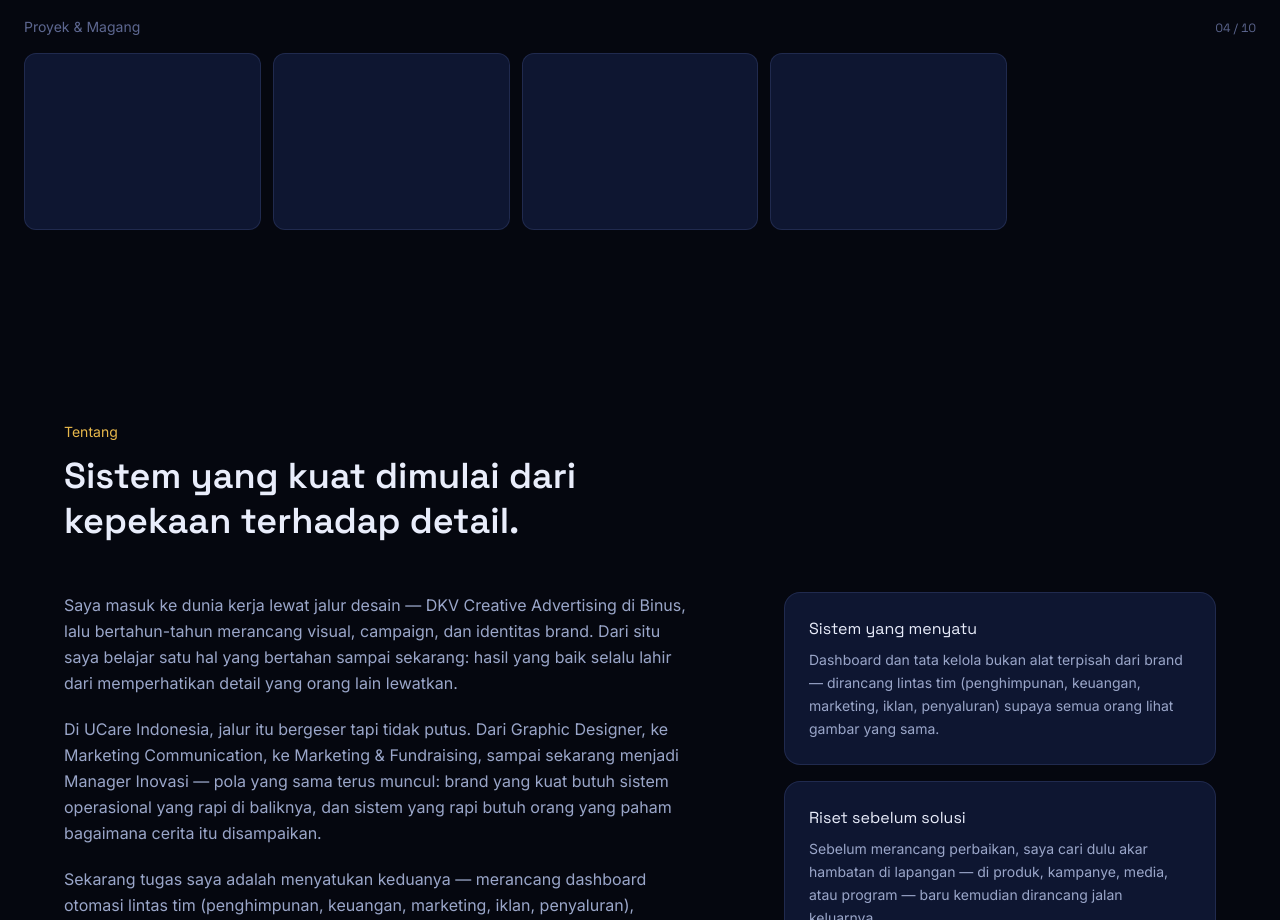
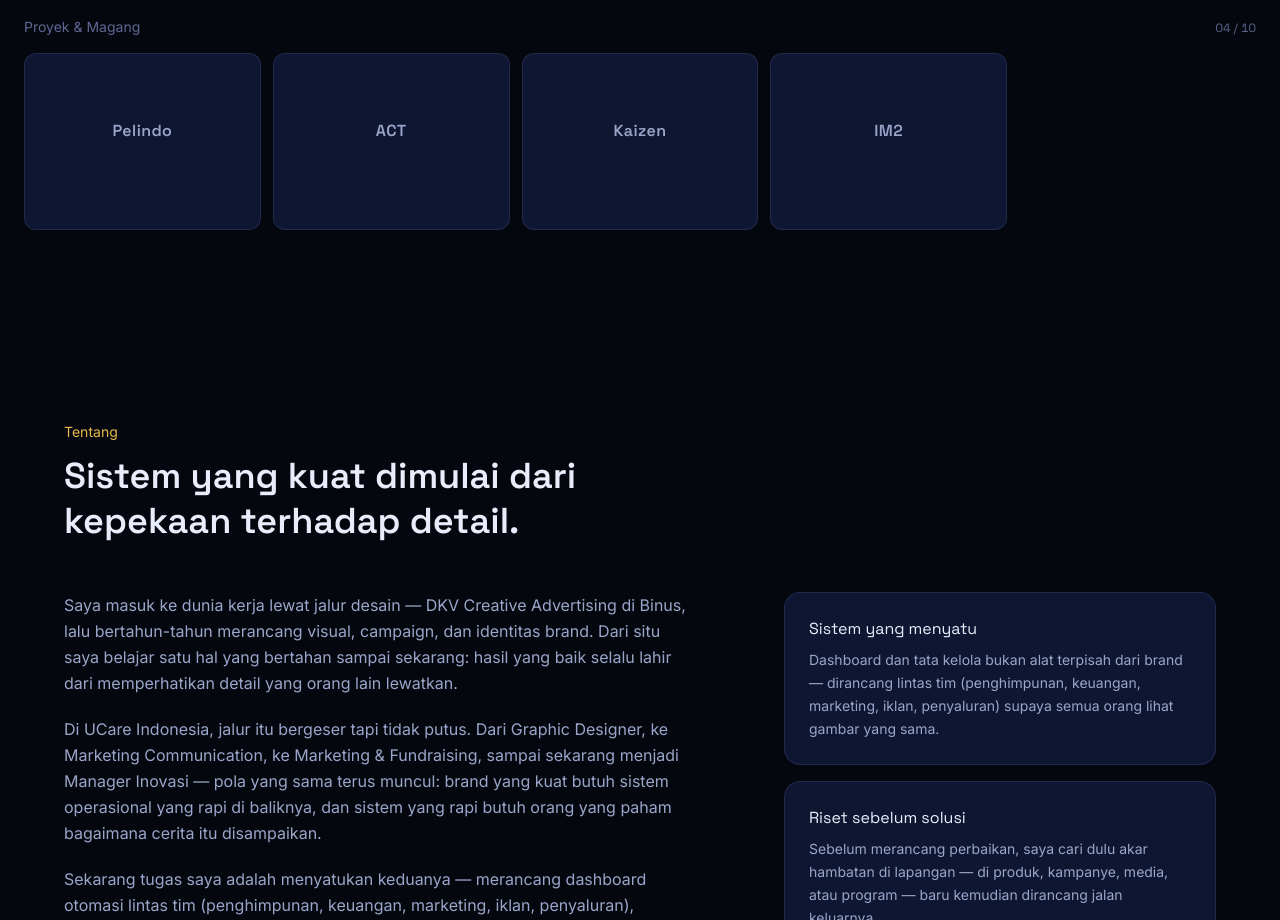
Before and after one commit to theartivator/cv-ihsanuddin, a React (Vite) app: page / in a window 1280 px wide. Shown: the part 3620-4540 px from the top of the page. Built offline with nearby package versions, Linux system fonts and the light colour scheme.

Commit message:
Redesign Trajectory: 3-column layout (kerja/pendidikan/pelatihan) + logo wall proyek & magang

```diff
--- a/src/data/content.js
+++ b/src/data/content.js
@@ -103,10 +103,10 @@
 ];
 
 export const projectsInternship = [
-  { org: "PT. Menara Maritim Indonesia (Pelindo)", period: "2023 — 2024" },
-  { org: "Disaster Management Institute of Indonesia (ACT)", period: "2018" },
-  { org: "PT. Kaizen Konsultan", period: "2017" },
-  { org: "PT. Indosat Mega Media, Jakarta", period: "2016" },
+  { org: "PT. Menara Maritim Indonesia (Pelindo)", short: "Pelindo", period: "2023 — 2024" },
+  { org: "Disaster Management Institute of Indonesia (ACT)", short: "ACT", period: "2018" },
+  { org: "PT. Kaizen Konsultan", short: "Kaizen", period: "2017" },
+  { org: "PT. Indosat Mega Media, Jakarta", short: "IM2", period: "2016" },
 ];
 
 export const featuredWork = [
```
